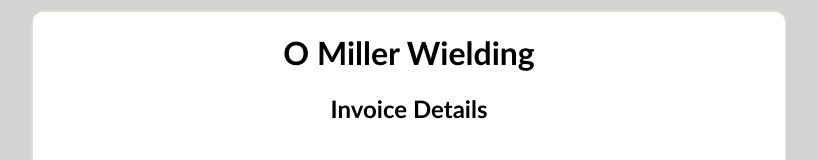
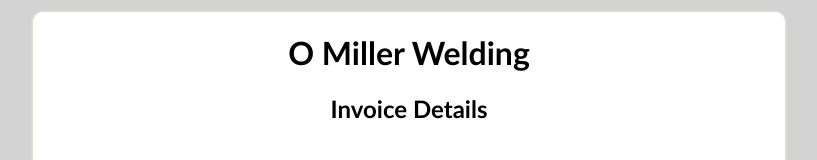
Before and after one commit to seandmiller/InvoiceFront, a React (Create React App) app: page / in a window 1280 px wide. Shown: the top 160 px of the page, without its empty margins (231-1048 px from the left). Built offline with nearby package versions, Linux system fonts and the light colour scheme.

Commit message:
cimmiting

```diff
--- a/src/pages/clientcreate.js
+++ b/src/pages/clientcreate.js
@@ -140,7 +140,7 @@ export default class App extends React.Component {
     let totalExpense = this.subTotal();
     return (
       <div className="App">
-        <h1>O Miller Wielding</h1>
+        <h1>O Miller Welding</h1>
 
         <h2>Invoice Details</h2>
         <div className="invoice-details">
@@ -153,7 +153,7 @@ export default class App extends React.Component {
               <h4>Invoice From</h4>
               <div className="from-data">
                 <p>
-                  <FontAwesomeIcon icon="briefcase" /> O Miller Wielding
+                  <FontAwesomeIcon icon="briefcase" /> O Miller Welding
                 </p>
                 <p>
                   <FontAwesomeIcon icon="envelope" /> O.millerwelding@gmail.com
```
